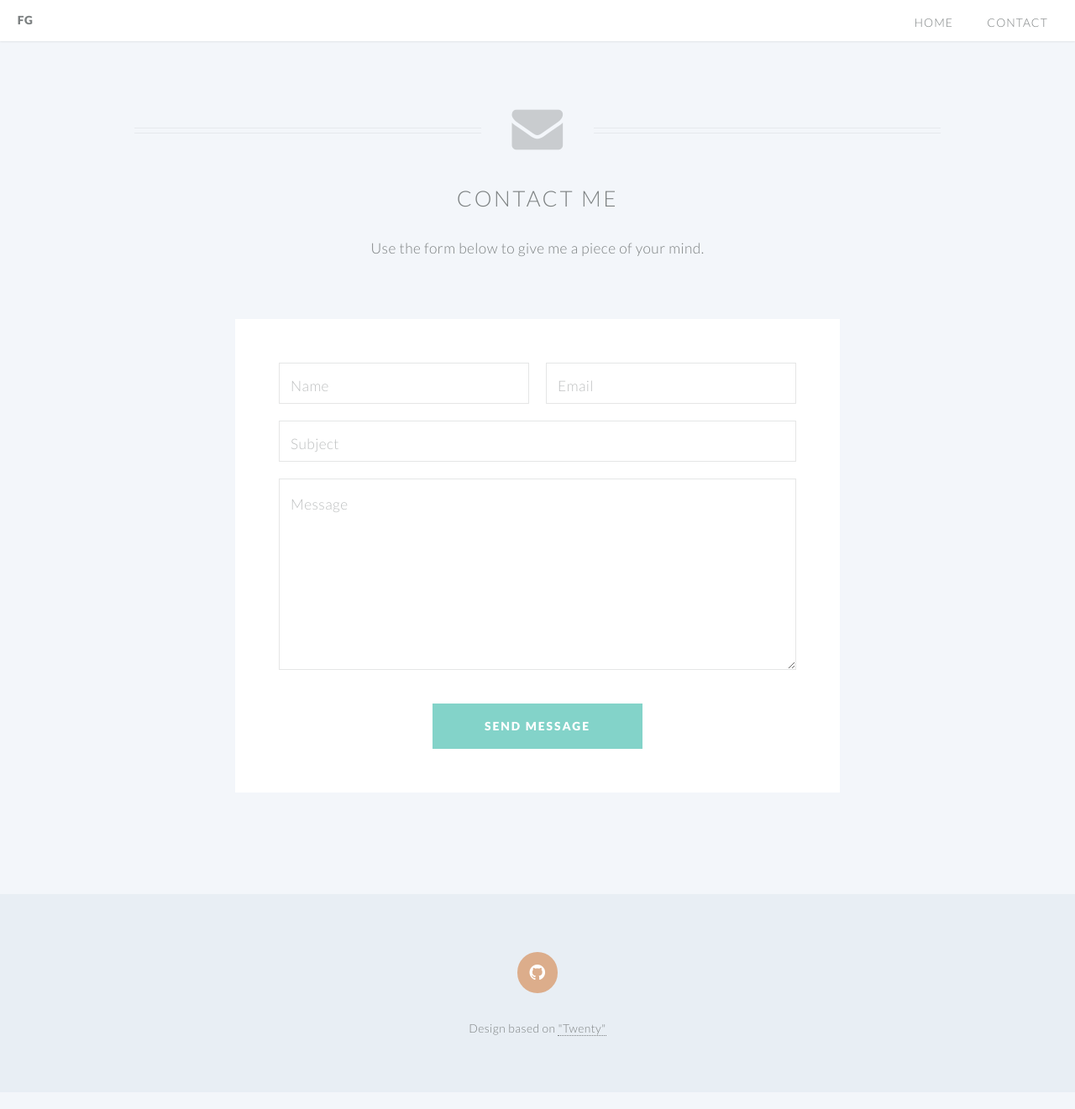
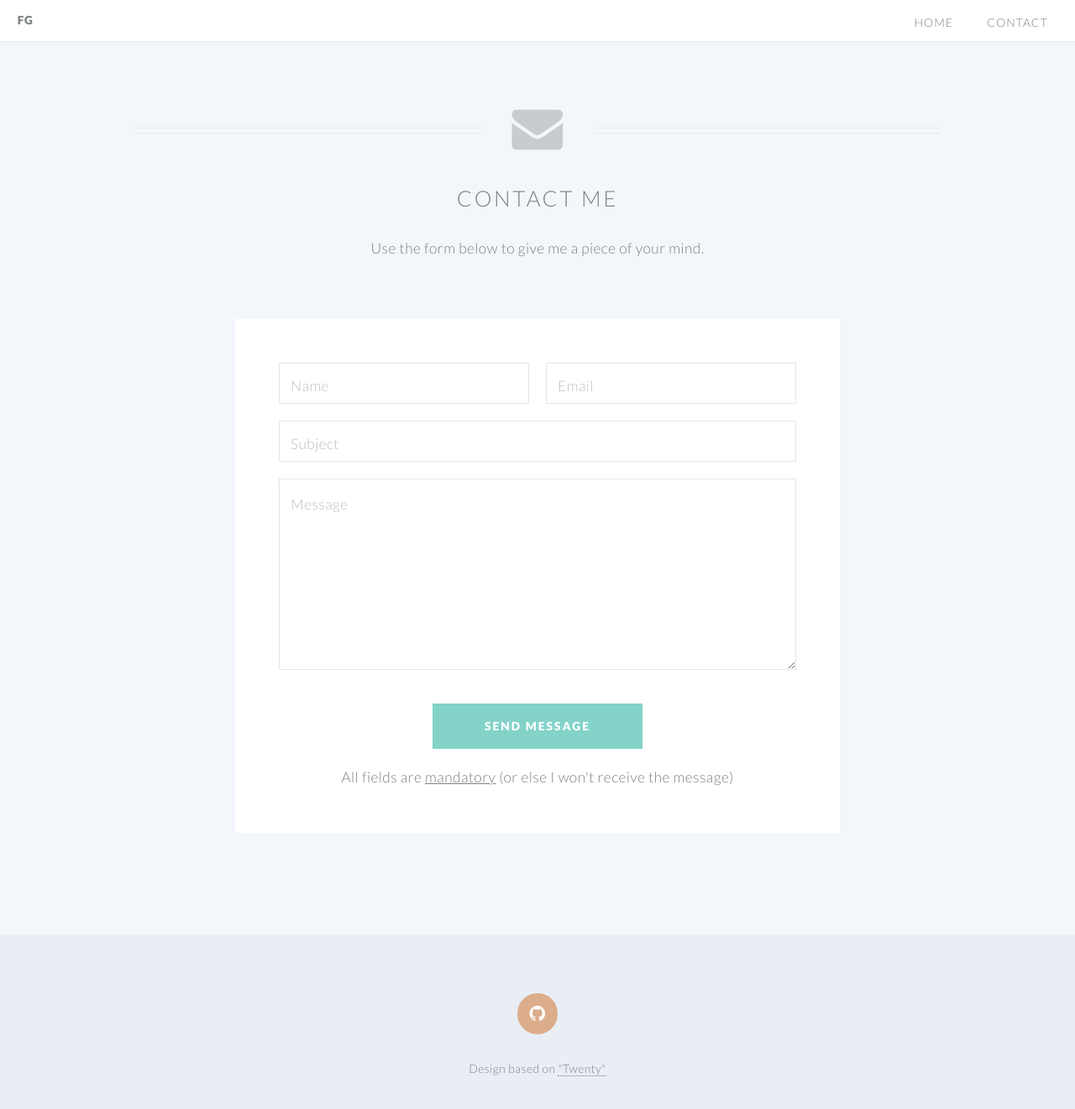
Before and after one commit to fgiaimo/fgiaimo.github.io, a Jekyll site: the page built from contact.html, in a window 1280 px wide and 1350 px high. Shown: the top 1321 px of the window at 84% size. Built offline with Jekyll 4.4.1, drawn with Linux system fonts in a browser that asks for light colours.

Commit message:
Adding message for mandatory fields

```diff
--- a/contact.html
+++ b/contact.html
@@ -44,6 +44,11 @@ layout: default
 											</ul>
 										</div>
 									</div>
+									<div class="row half">
+										<div class="12u">
+											<output name="" for="">All fields are <u>mandatory</u> (or else I won't receive the message)</output>
+										</div>
+									</div>
 								</form>
 							</div>
 					</section>
```
